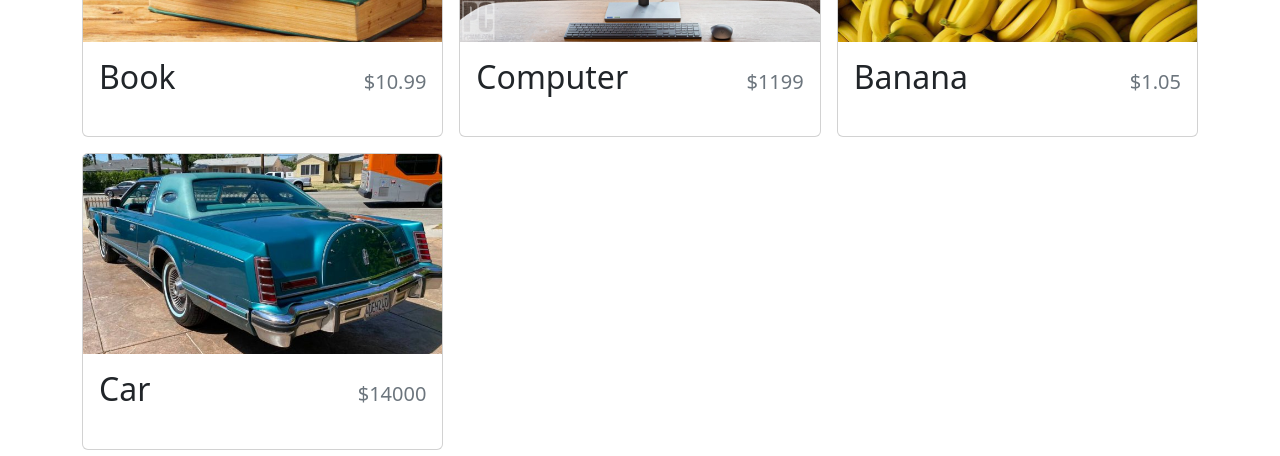
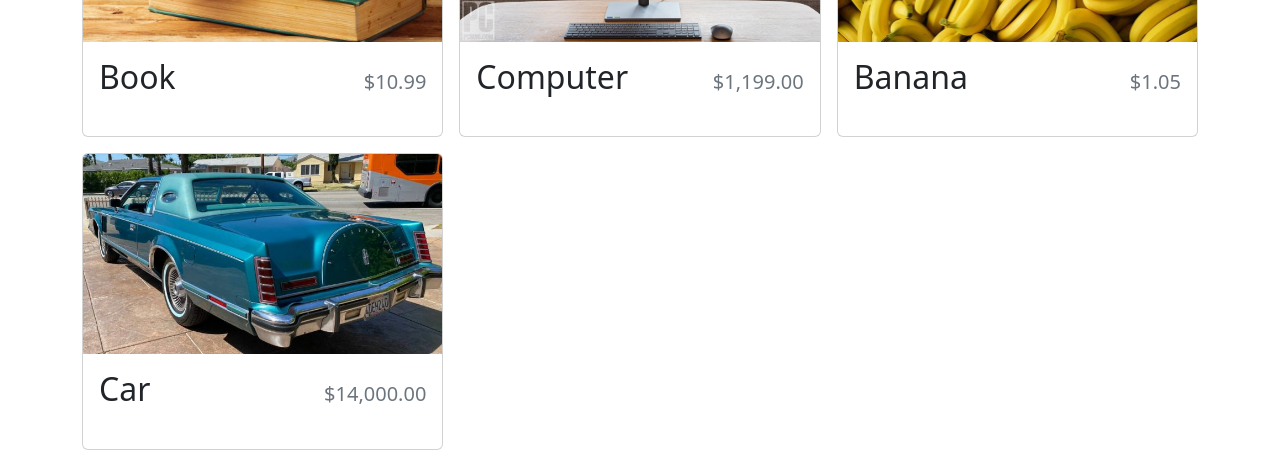
Before and after one commit to gershomlapaix/ts-hub, a React (Vite) app in the folder react-ts-proj/: page /store in a window 1280 px wide. Shown: the part 239-695 px from the top of the page. Built offline with nearby package versions, Linux system fonts and the light colour scheme.

Commit message:
using currency formatter function

```diff
--- a/react-ts-proj/src/components/StoreItem.tsx
+++ b/react-ts-proj/src/components/StoreItem.tsx
@@ -1,5 +1,6 @@
 import React from "react";
 import { Card } from "react-bootstrap";
+import { formatCurrency } from "./../utils/formatCurrency";
 
 type StoreItemProps = {
   id: number;
@@ -19,8 +20,8 @@
 
       <Card.Body className="d-flex flex-column">
         <Card.Title className="d-flex justify-content-between align-items-baseline mb-4">
-            <span className="fs-2">{name}</span>
-            <span className="ms-2 text-muted">${price}</span>
+          <span className="fs-2">{name}</span>
+          <span className="ms-2 text-muted">{formatCurrency(price)}</span>
         </Card.Title>
       </Card.Body>
     </Card>
```
